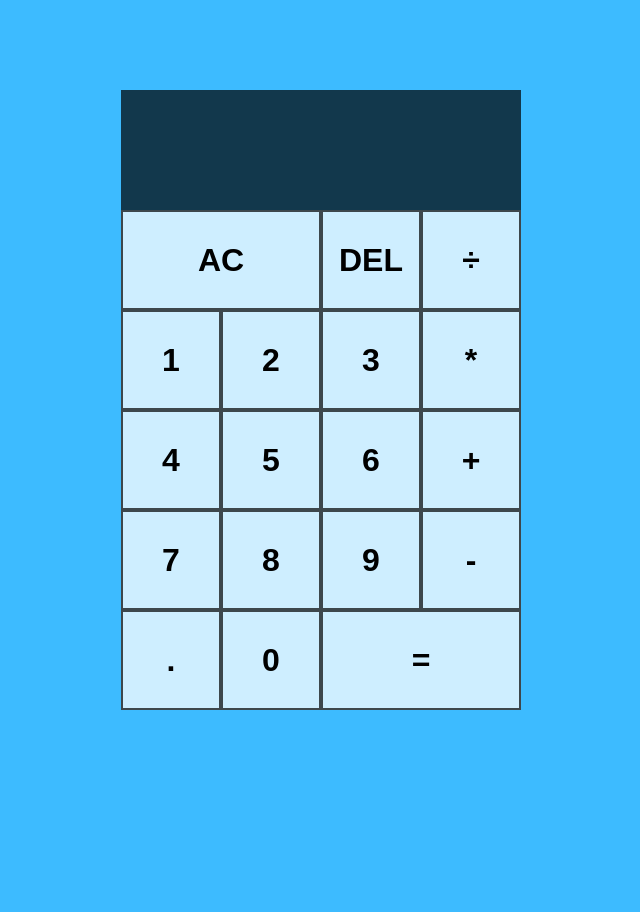
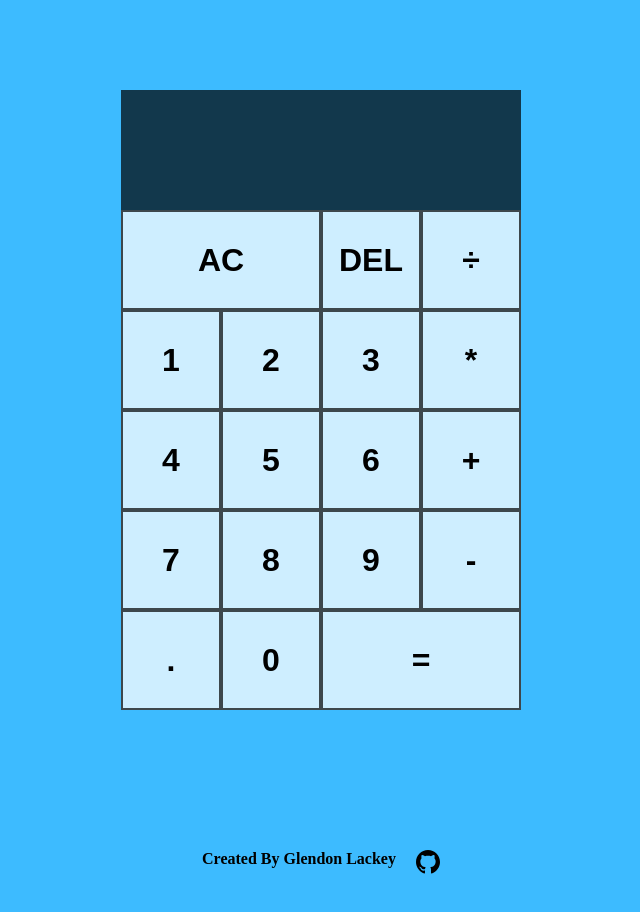
Before and after one commit to bangolack/calculator, a plain HTML site: page index.html in a window 1280 px wide. Shown: the whole page, without its empty margins (319-959 px from the left). Before the commit the page ends 800 px from the top, so only its background shows below. Drawn offline with Linux system fonts and the light colour scheme.

Commit message:
Add created by and github link

```diff
--- a/index.html
+++ b/index.html
@@ -33,6 +33,21 @@
         <button data-number>0</button>
         <button data-evaluate class="span-two">=</button>
     </div>
+    <div id="footer">
+        <aside>Created By Glendon Lackey</aside>
+        <a href="https://github.com/bangolack/eas">
+          <svg
+            xmlns="http://www.w3.org/2000/svg"
+            width="24"
+            height="24"
+            viewBox="0 0 24 24"
+          >
+            <path
+              d="M12 0c-6.626 0-12 5.373-12 12 0 5.302 3.438 9.8 8.207 11.387.599.111.793-.261.793-.577v-2.234c-3.338.726-4.033-1.416-4.033-1.416-.546-1.387-1.333-1.756-1.333-1.756-1.089-.745.083-.729.083-.729 1.205.084 1.839 1.237 1.839 1.237 1.07 1.834 2.807 1.304 3.492.997.107-.775.418-1.305.762-1.604-2.665-.305-5.467-1.334-5.467-5.931 0-1.311.469-2.381 1.236-3.221-.124-.303-.535-1.524.117-3.176 0 0 1.008-.322 3.301 1.23.957-.266 1.983-.399 3.003-.404 1.02.005 2.047.138 3.006.404 2.291-1.552 3.297-1.23 3.297-1.23.653 1.653.242 2.874.118 3.176.77.84 1.235 1.911 1.235 3.221 0 4.609-2.807 5.624-5.479 5.921.43.372.823 1.102.823 2.222v3.293c0 .319.192.694.801.576 4.765-1.589 8.199-6.086 8.199-11.386 0-6.627-5.373-12-12-12z"
+            />
+          </svg>
+        </a>
+      </div>
     <script src="script.js" defer></script>
 </body>
 </html>
--- a/style.css
+++ b/style.css
@@ -62,3 +62,16 @@ body{
     font-size: 1.8rem;
     color: rgba(255, 255, 255, .70);
 }
+
+a>svg{
+    text-align: center;
+}
+
+#footer{
+    text-align: center;
+    justify-content: center;
+    display: flex;
+    margin: 50px;
+    margin-bottom: 100px;
+    gap: 20px;
+}
```
